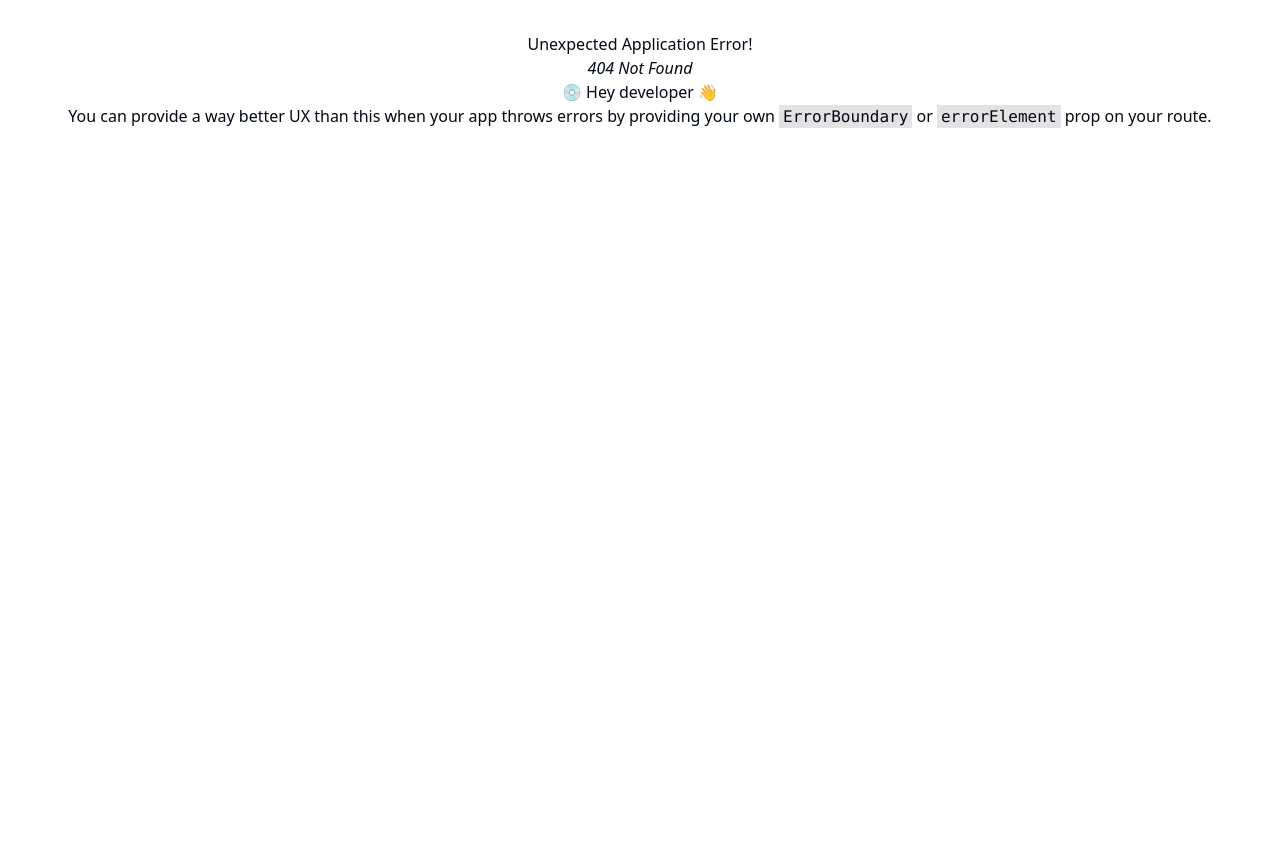
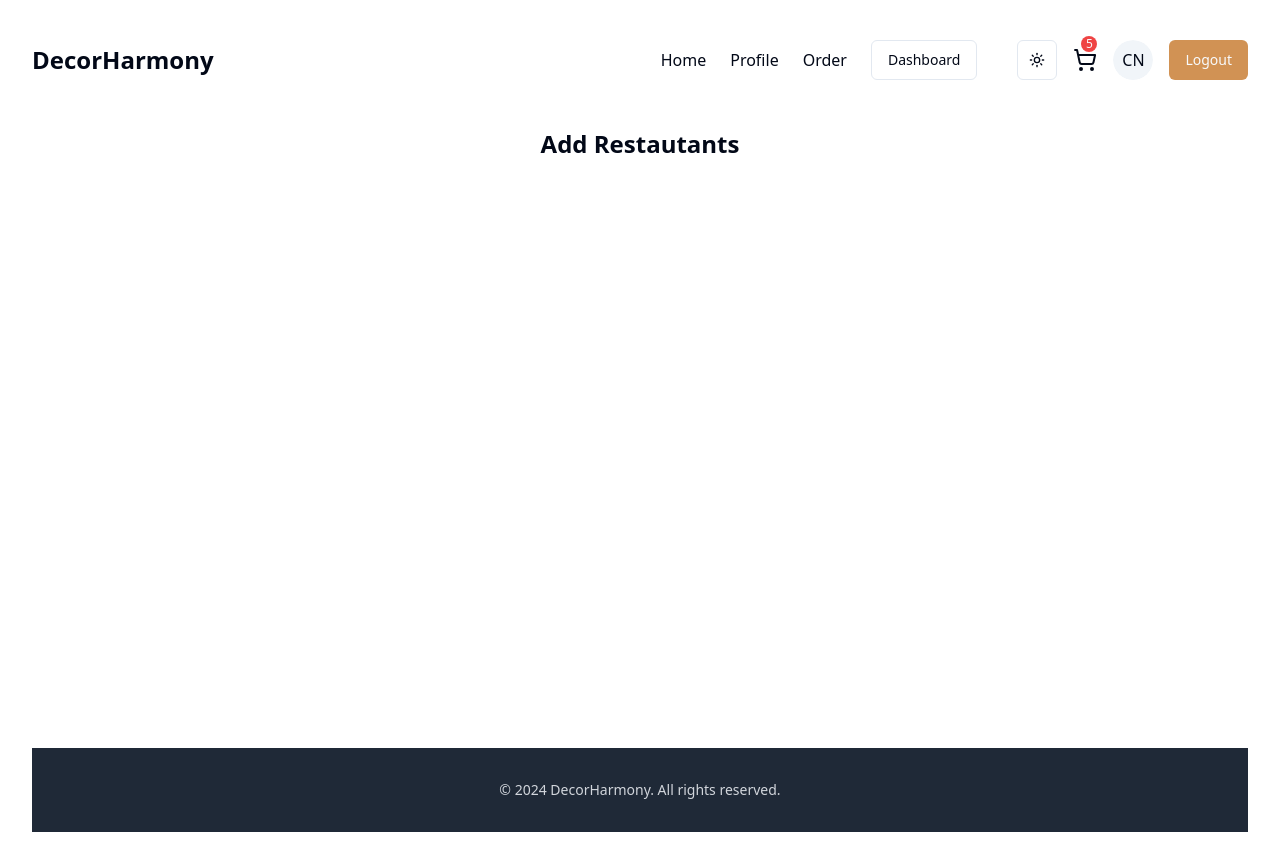
Before and after one commit to Sanjay17u/DecorHarmony, a React (Vite) app in the folder client/: page /admin/marketplace in a window 1280 px wide. Before the commit this address had no page. Before the commit the page ends 800 px from the top, so only its background shows below. Built offline with nearby package versions, Linux system fonts and the light colour scheme.

Commit message:
Some Corrections In The Layout.

```diff
--- /dev/null
+++ b/client/src/admin/Marketplace.tsx
@@ -0,0 +1,15 @@
+const Marketplace = () => {
+    return(
+        <>
+          <div className="max-w-6xl mx-auto my-10">
+            <div>
+                <div>
+                    <h1 className="font-extrabold text-2xl mb-5">Add Restautants</h1>
+                </div>
+            </div>
+          </div>
+        </>
+    )
+}
+
+export default Marketplace
```
Also changed, not shown: client/src/App.tsx (+17 -4 lines).
